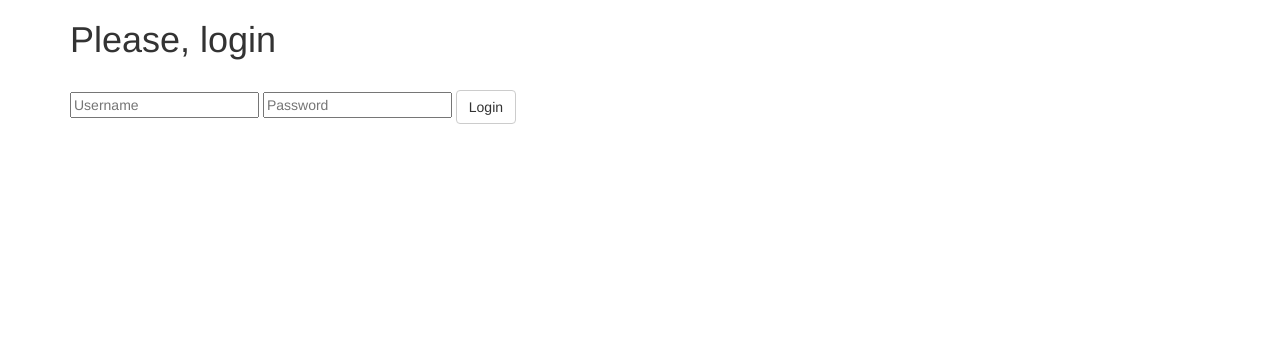
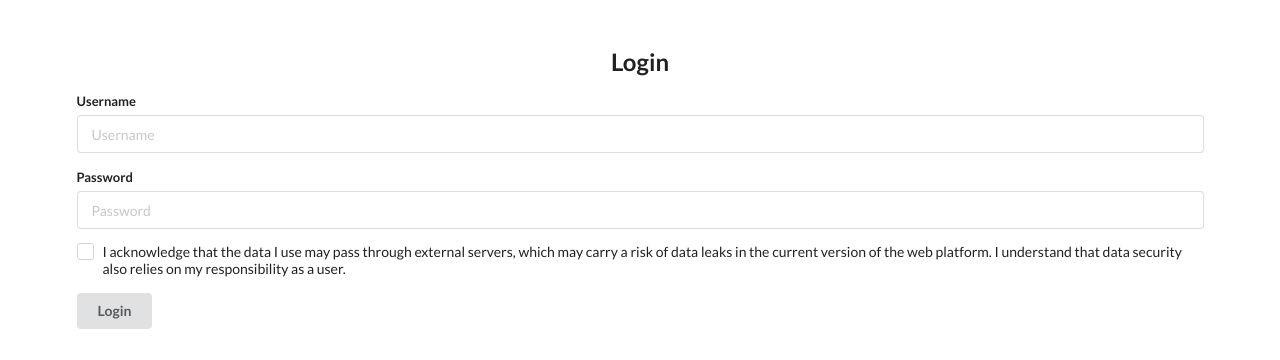
Before and after one commit to jijiduc/a-eye_web_dev_jeremy, a Flask app: page /login in a window 1280 px wide. Shown: the top 360 px of the page. Before the commit the page ends 124 px from the top, so only its background shows below. Run offline with Flask 2, Linux system fonts and the light colour scheme; parts of the project's set-up code (start-up, migrations or seed data) failed here and were passed over; some libraries are stand-ins or nearby versions.

Commit message:
whitelist added, login page modified, information page added

```diff
--- a/app.py
+++ b/app.py
@@ -1,10 +1,13 @@
 import os
 from main import getSegmentation, clear_logs, delete_files_in_folder
-from flask import Flask, jsonify, render_template, request, redirect, url_for, flash, send_file, send_from_directory, make_response, session, escape
+from flask import Flask, jsonify, render_template, request, redirect, url_for, flash, send_file, send_from_directory, make_response, session#, escape
+from markupsafe import escape
 from flask_login import login_required, current_user, login_user, logout_user, LoginManager
 from werkzeug.utils import secure_filename
 import logging
 import zipfile
+import json
+
 
 # ----------------------------------------------------------------------------------------------
 # FLASK
@@ -24,6 +27,16 @@ app = Flask(__name__, static_folder="static")
 #It's used as the key to encrypt the session - which can be stored in a cookie.
 #Cookies should be encrypted if they contain potentially sensitive information.
 app.secret_key = "secret key"
+
+# Charge the whitelist of users
+with open('whitelist.json', 'r') as f:
+    whitelist = json.load(f)['users']
+
+def check_credentials(username, password):
+    for user in whitelist:
+        if user['username'] == username and user['password'] == password:
+            return True
+    return False
 
 #Define the upload folder to save images uploaded by the user.
 app.config['UPLOAD_FOLDER'] = UPLOAD_FOLDER
@@ -53,29 +66,37 @@ def zip_folder(source, destination):
 @app.route('/')
 def index():
     if 'username' in session:
-        username = session['username']
-        return render_template('index.html', uploaded=False, segmented=False)
-    else:
-        return redirect(url_for('login'))
+        return render_template('index.html')
+    return redirect(url_for('login'))
+
+
 
 @app.route('/login', methods=['GET', 'POST'])
 def login():
-    error = None
     if request.method == 'POST':
-        if request.form['username'] != 'admin' or request.form['password'] != 'admin':
-            error = 'Invalid Credentials. Please try again.'
+        username = request.form['username']
+        password = request.form['password']
+        accept_terms = request.form.get('accept_terms')
+        if not accept_terms:
+            return "Vous devez accepter les conditions pour vous connecter.", 400
+        if check_credentials(username, password):
+            session['username'] = username
+            return redirect(url_for('index'))
         else:
-            session['username'] = request.form['username']
-            resp = make_response(render_template('index.html'))
-            resp.set_cookie('userID', session['username'])
-            return resp
-    return render_template('login.html', error=error)
+            return "Invalid credentials", 401
+    return render_template('login.html')
+
+@app.route('/informations')
+def informations():
+    if 'username' in session:
+        return render_template('informations.html')
+    return redirect(url_for('login'))
 
 @app.route('/logout')
 def logout():
     # remove the username from the session if it is there
     session.pop('username', None)
-    return redirect(url_for('index'))
+    return redirect(url_for('login'))
 
 @app.route('/getcookie')
 def getcookie():
--- a/templates/login.html
+++ b/templates/login.html
@@ -1,21 +1,65 @@
-<html>
+<!DOCTYPE html>
+<html lang="en">
 <head>
+    <meta charset="UTF-8">
+    <meta name="viewport" content="width=device-width, initial-scale=1.0">
     <title>Login</title>
-        <meta name="viewport" content="width=device-width, initial-scale=1.0">
-        <link href="static/bootstrap.min.css" rel="stylesheet" media="screen">
+    <link rel="stylesheet" href="https://cdn.jsdelivr.net/npm/semantic-ui@2.4.2/dist/semantic.min.css">
+    <script src="https://cdn.jsdelivr.net/npm/semantic-ui@2.4.2/dist/semantic.min.js"></script>
 </head>
 <body>
-        <div class="container">
-            <h1>Please, login</h1>
-            <br>
-            <form action="" method="post">
-            <input type="text" placeholder="Username" name="username" value="{{request.form.username }}">
-            <input type="password" placeholder="Password" name="password" value="{{request.form.password }}">
-            <input class="btn btn-default" type="submit" value="Login">
+    <div class="ui container" style="margin-top: 50px;">
+        <h2 class="ui center aligned header">Login</h2>
+        <form class="ui form" method="POST" action="/login">
+            <div class="field">
+                <label>Username</label>
+                <input type="text" name="username" placeholder="Username" required>
+            </div>
+            <div class="field">
+                <label>Password</label>
+                <input type="password" name="password" placeholder="Password" required>
+            </div>
+            <div class="field">
+                <div class="ui checkbox">
+                    <input type="checkbox" name="accept_terms" required>
+                    <label>I acknowledge that the data I use may pass through external servers, which may carry a risk of data leaks in the current version of the web platform. I understand that data security also relies on my responsibility as a user.</label>
+                </div>
+            </div>
+            <button class="ui button" type="submit">Login</button>
         </form>
-            {% if error %}
-                <p class="error"><strong>Error:</strong> {{ error }}
-            {% endif %}
+        <div class="ui hidden divider"></div>
+        <div class="ui center aligned container">
+            <h3>Our partners</h3>
+            <div class="ui grid">
+                <div class="four wide column">
+                    <img src="{{ url_for('static', filename='images/BERN.png') }}" alt="Partner 1" class="ui small image">
                 </div>
+                <div class="four wide column">
+                    <img src="{{ url_for('static', filename='images/CHUV.png') }}" alt="Partner 2" class="ui small image">
+                </div>
+                <div class="four wide column">
+                    <img src="{{ url_for('static', filename='images/CIBM.png') }}" alt="Partner 3" class="ui small image">
+                </div>
+                <div class="four wide column">
+                    <img src="{{ url_for('static', filename='images/MAT-TECH_LAB.png') }}" alt="Partner 4" class="ui small image">
+                </div>
+                <div class="four wide column">
+                    <img src="{{ url_for('static', filename='images/MIAL.png') }}" alt="Partner 5" class="ui small image">
+                </div>
+                <div class="four wide column">
+                    <img src="{{ url_for('static', filename='images/ROSTOCK.png') }}" alt="Partner 6" class="ui small image">
+                </div>
+                <div class="four wide column">
+                    <img src="{{ url_for('static', filename='images/UNIL.png') }}" alt="Partner 7" class="ui small image">
+                </div>
+            </div>
+        </div>
+    </div>
+    <script>
+        // Activer les checkboxes Semantic UI
+        document.addEventListener('DOMContentLoaded', function() {
+            $('.ui.checkbox').checkbox();
+        });
+    </script>
 </body>
 </html>
--- /dev/null
+++ b/whitelist.json
@@ -0,0 +1,16 @@
+{
+    "users": [
+        {
+            "username": "admin",
+            "password": "admin"
+        },
+        {
+            "username": "guillaume",
+            "password": "raetz"
+        },
+        {
+            "username": "user2",
+            "password": "password2"
+        }
+    ]
+}
```
Also changed, not shown: templates/index.html (+17 -20 lines), templates/informations.html (added, +33 -0 lines). Lines whose indentation alone changed are shown as unchanged.
